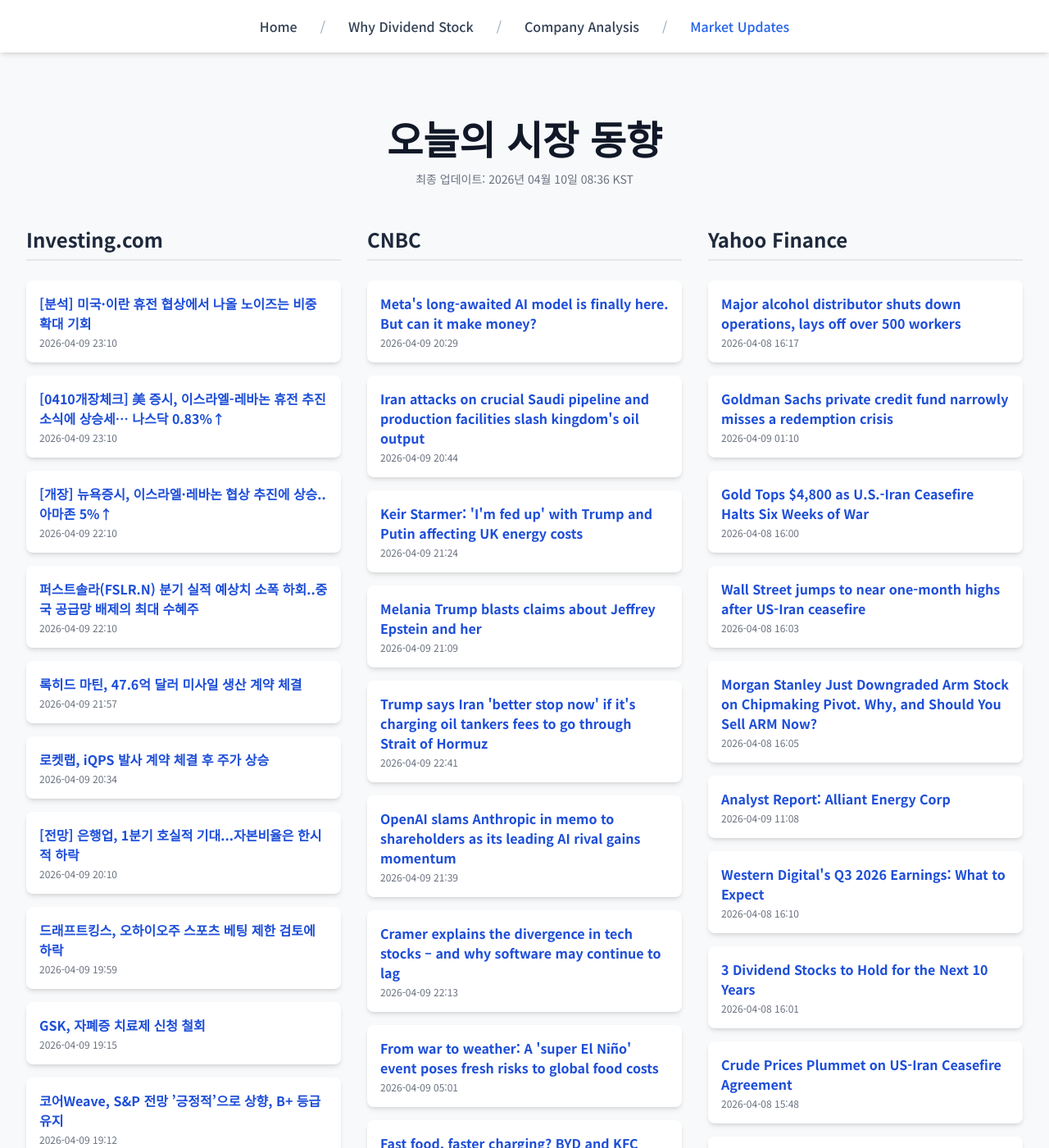
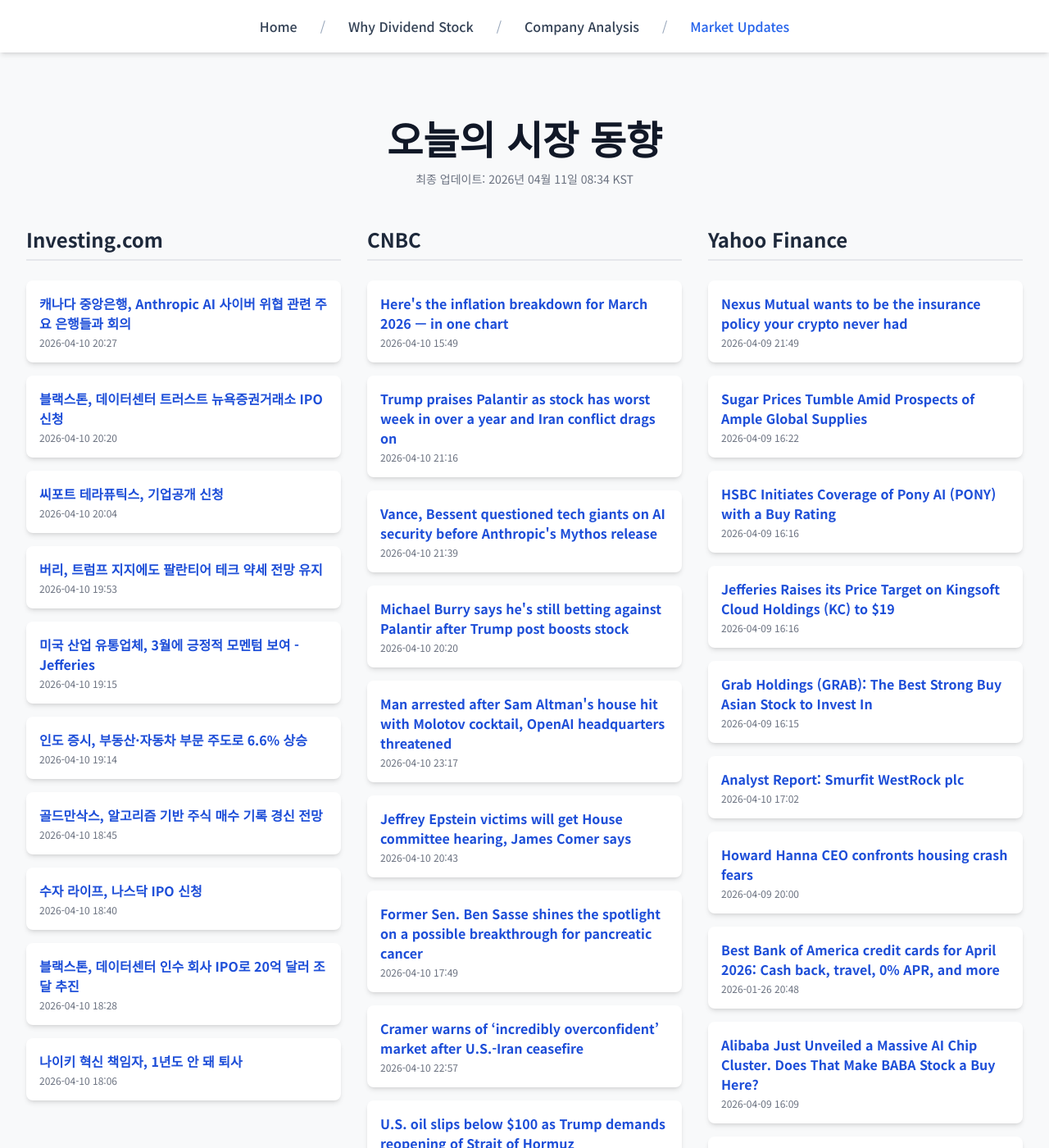
Before and after one commit to Kay-Hwang/my-company-analysis, a Jekyll site: the page built from market-updates.html, in a window 1280 px wide and 1400 px high. Shown: the whole window at 82% size. Built offline with Jekyll 4.4.1, drawn with Linux system fonts in a browser that asks for light colours; nearby versions of some CDN libraries; a script that is not in the unit is left out; some of the changed text lies outside the part shown.

Commit message:
Update daily data

```diff
--- a/_data/latest_data.json
+++ b/_data/latest_data.json
@@ -1,190 +1,190 @@
 {
-  "lastUpdated": "2026년 04월 10일 08:36 KST",
+  "lastUpdated": "2026년 04월 11일 08:34 KST",
   "news": {
     "investing": [
       {
-        "title": "[분석] 미국·이란 휴전 협상에서 나올 노이즈는 비중확대 기회",
-        "link": "https://kr.investing.com/news/stock-market-news/article-1894931",
-        "pubDate": "2026-04-09 23:10:25",
-        "summary": "[분석] 미국·이란 휴전 협상에서 나올 노이즈는 비중확대 기회"
+        "title": "캐나다 중앙은행, Anthropic AI 사이버 위협 관련 주요 은행들과 회의",
+        "link": "https://kr.investing.com/news/stock-market-news/article-93CH-1895965",
+        "pubDate": "2026-04-10 20:27:10",
+        "summary": "캐나다 중앙은행, Anthropic AI 사이버 위협 관련 주요 은행들과 회의"
       },
       {
-        "title": "[0410개장체크] 美 증시, 이스라엘-레바논 휴전 추진 소식에 상승세… 나스닥 0.83%↑",
-        "link": "https://kr.investing.com/news/stock-market-news/article-1894929",
-        "pubDate": "2026-04-09 23:10:09",
-        "summary": "[0410개장체크] 美 증시, 이스라엘-레바논 휴전 추진 소식에 상승세… 나스닥 0.83%↑"
+        "title": "블랙스톤, 데이터센터 트러스트 뉴욕증권거래소 IPO 신청",
+        "link": "https://kr.investing.com/news/stock-market-news/article-432SI-1895959",
+        "pubDate": "2026-04-10 20:20:11",
+        "summary": "블랙스톤, 데이터센터 트러스트 뉴욕증권거래소 IPO 신청"
       },
       {
-        "title": "[개장] 뉴욕증시, 이스라엘·레바논 협상 추진에 상승..아마존 5%↑",
-        "link": "https://kr.investing.com/news/stock-market-news/article-1894898",
-        "pubDate": "2026-04-09 22:10:25",
-        "summary": "[개장] 뉴욕증시, 이스라엘·레바논 협상 추진에 상승..아마존 5%↑"
+        "title": "씨포트 테라퓨틱스, 기업공개 신청",
+        "link": "https://kr.investing.com/news/stock-market-news/article-432SI-1895930",
+        "pubDate": "2026-04-10 20:04:04",
+        "summary": "씨포트 테라퓨틱스, 기업공개 신청"
       },
       {
-        "title": "퍼스트솔라(FSLR.N) 분기 실적 예상치 소폭 하회..중국 공급망 배제의 최대 수혜주",
-        "link": "https://kr.investing.com/news/stock-market-news/article-1894897",
-        "pubDate": "2026-04-09 22:10:24",
-        "summary": "퍼스트솔라(FSLR.N) 분기 실적 예상치 소폭 하회..중국 공급망 배제의 최대 수혜주"
+        "title": "버리, 트럼프 지지에도 팔란티어 테크 약세 전망 유지",
+        "link": "https://kr.investing.com/news/stock-market-news/article-93CH-1895921",
+        "pubDate": "2026-04-10 19:53:18",
+        "summary": "버리, 트럼프 지지에도 팔란티어 테크 약세 전망 유지"
       },
       {
-        "title": "록히드 마틴, 47.6억 달러 미사일 생산 계약 체결",
-        "link": "https://kr.investing.com/news/stock-market-news/article-93CH-1894890",
-        "pubDate": "2026-04-09 21:57:25",
-        "summary": "록히드 마틴, 47.6억 달러 미사일 생산 계약 체결"
+        "title": "미국 산업 유통업체, 3월에 긍정적 모멘텀 보여 - Jefferies",
+        "link": "https://kr.investing.com/news/stock-market-news/article-93CH-1895904",
+        "pubDate": "2026-04-10 19:15:43",
+        "summary": "미국 산업 유통업체, 3월에 긍정적 모멘텀 보여 - Jefferies"
       },
       {
-        "title": "로켓랩, iQPS 발사 계약 체결 후 주가 상승",
-        "link": "https://kr.investing.com/news/stock-market-news/article-93CH-1894773",
-        "pubDate": "2026-04-09 20:34:03",
-        "summary": "로켓랩, iQPS 발사 계약 체결 후 주가 상승"
+        "title": "인도 증시, 부동산·자동차 부문 주도로 6.6% 상승",
+        "link": "https://kr.investing.com/news/stock-market-news/article-93CH-1895903",
+        "pubDate": "2026-04-10 19:14:27",
+        "summary": "인도 증시, 부동산·자동차 부문 주도로 6.6% 상승"
       },
       {
-        "title": "[전망] 은행업, 1분기 호실적 기대...자본비율은 한시적 하락",
-        "link": "https://kr.investing.com/news/stock-market-news/article-1894719",
-        "pubDate": "2026-04-09 20:10:25",
-        "summary": "[전망] 은행업, 1분기 호실적 기대...자본비율은 한시적 하락"
+        "title": "골드만삭스, 알고리즘 기반 주식 매수 기록 경신 전망",
+        "link": "https://kr.investing.com/news/stock-market-news/article-93CH-1895888",
+        "pubDate": "2026-04-10 18:45:22",
+        "summary": "골드만삭스, 알고리즘 기반 주식 매수 기록 경신 전망"
       },
       {
-        "title": "드래프트킹스, 오하이오주 스포츠 베팅 제한 검토에 하락",
-        "link": "https://kr.investing.com/news/stock-market-news/article-93CH-1894702",
-        "pubDate": "2026-04-09 19:59:01",
-        "summary": "드래프트킹스, 오하이오주 스포츠 베팅 제한 검토에 하락"
+        "title": "수자 라이프, 나스닥 IPO 신청",
+        "link": "https://kr.investing.com/news/stock-market-news/article-432SI-1895886",
+        "pubDate": "2026-04-10 18:40:04",
+        "summary": "수자 라이프, 나스닥 IPO 신청"
       },
       {
-        "title": "GSK, 자폐증 치료제 신청 철회",
-        "link": "https://kr.investing.com/news/stock-market-news/article-93CH-1894694",
-        "pubDate": "2026-04-09 19:15:08",
-        "summary": "GSK, 자폐증 치료제 신청 철회"
+        "title": "블랙스톤, 데이터센터 인수 회사 IPO로 20억 달러 조달 추진",
+        "link": "https://kr.investing.com/news/stock-market-news/article-93CH-1895882",
+        "pubDate": "2026-04-10 18:28:35",
+        "summary": "블랙스톤, 데이터센터 인수 회사 IPO로 20억 달러 조달 추진"
       },
       {
-        "title": "코어Weave, S&P 전망 ’긍정적’으로 상향, B+ 등급 유지",
-        "link": "https://kr.investing.com/news/stock-market-news/article-93CH-1894692",
-        "pubDate": "2026-04-09 19:12:19",
-        "summary": "코어Weave, S&P 전망 ’긍정적’으로 상향, B+ 등급 유지"
+        "title": "나이키 혁신 책임자, 1년도 안 돼 퇴사",
+        "link": "https://kr.investing.com/news/stock-market-news/article-93CH-1895875",
+        "pubDate": "2026-04-10 18:06:38",
+        "summary": "나이키 혁신 책임자, 1년도 안 돼 퇴사"
       }
     ],
     "cnbc": [
       {
-        "title": "Meta's long-awaited AI model is finally here. But can it make money?",
-        "link": "https://www.cnbc.com/2026/04/09/metas-long-awaited-ai-model-is-finally-here-but-can-it-make-money.html",
-        "pubDate": "Thu, 09 Apr 2026 20:29:52 GMT",
-        "summary": "After releasing its first major AI model in a year called Muse Spark, Meta now has to figure out how to turn it into a business."
+        "title": "Here's the inflation breakdown for March 2026 — in one chart",
+        "link": "https://www.cnbc.com/2026/04/10/cpi-inflation-march-2026-breakdown.html",
+        "pubDate": "Fri, 10 Apr 2026 15:49:16 GMT",
+        "summary": "The Iran war has pushed up gasoline, airline fares and other prices for consumers."
       },
       {
-        "title": "Iran attacks on crucial Saudi pipeline and production facilities slash kingdom's oil output",
-        "link": "https://www.cnbc.com/2026/04/09/iran-war-oil-saudi-arabia-east-west-pipeline.html",
-        "pubDate": "Thu, 09 Apr 2026 20:44:10 GMT",
-        "summary": "The damage to Saudi infrastructure will only compound the disruption to global oil supplies trigged by Iran's attacks on tankers in the Strait of Hormuz."
+        "title": "Trump praises Palantir as stock has worst week in over a year and Iran conflict drags on",
+        "link": "https://www.cnbc.com/2026/04/10/trump-pltr-palantir-stock-iran-war.html",
+        "pubDate": "Fri, 10 Apr 2026 21:16:19 GMT",
+        "summary": "Palantir's Maven platform have reportedly been used in the U.S. military campaign in Iran."
       },
       {
-        "title": "Keir Starmer: 'I'm fed up' with Trump and Putin affecting UK energy costs",
-        "link": "https://www.cnbc.com/2026/04/09/keir-starmer-fed-up-trump-putin-uk-energy-costs.html",
-        "pubDate": "Thu, 09 Apr 2026 21:24:19 GMT",
-        "summary": "Iran has effectively closed the Strait of Hormuz in the war with the U.S. and Israel, creating an oil supply crunch and sending global energy prices soaring."
+        "title": "Vance, Bessent questioned tech giants on AI security before Anthropic's Mythos release",
+        "link": "https://www.cnbc.com/2026/04/10/trump-white-house-ai-cyber-threat-anthropic-mythos.html",
+        "pubDate": "Fri, 10 Apr 2026 21:39:21 GMT",
+        "summary": "Bessent and Fed Chair Jerome Powell separately met with the heads of the biggest U.S. banks to address the potential cyber threat of Anthropic's Mythos."
       },
       {
-        "title": "Melania Trump blasts claims about Jeffrey Epstein and her",
-        "link": "https://www.cnbc.com/2026/04/09/jeffrey-epstein-melania-trump.html",
-        "pubDate": "Thu, 09 Apr 2026 21:09:28 GMT",
-        "summary": "The first lady acknowledged writing an email to Jeffrey Epstein's accomplice, Ghislaine Maxwell, in 2002, referencing a New York magazine profile about him."
+        "title": "Michael Burry says he's still betting against Palantir after Trump post boosts stock",
+        "link": "https://www.cnbc.com/2026/04/10/michael-burry-says-hes-still-betting-against-palantir-after-trump-post-boosts-stock.html",
+        "pubDate": "Fri, 10 Apr 2026 20:20:12 GMT",
+        "summary": "The investor of the \"Big Short\" fame said he continues to hold long-dated put options on the artificial intelligence software firm."
       },
       {
-        "title": "Trump says Iran 'better stop now' if it's charging oil tankers fees to go through Strait of Hormuz",
-        "link": "https://www.cnbc.com/2026/04/09/trump-iran-strait-of-hormuz-oil-toll.html",
-        "pubDate": "Thu, 09 Apr 2026 22:41:02 GMT",
-        "summary": "President Donald Trump said that Iran \"better stop now\" if it's charging fees to oil tankers passing through the Strait of Hormuz."
+        "title": "Man arrested after Sam Altman's house hit with Molotov cocktail, OpenAI headquarters threatened",
+        "link": "https://www.cnbc.com/2026/04/10/sam-altman-house-hit-with-molotov-cocktail-openai-office-threatened.html",
+        "pubDate": "Fri, 10 Apr 2026 23:17:40 GMT",
+        "summary": "Police arrested a suspect at OpenAI's headquarters for allegedly threatening arson after an attack on CEO Sam Altman's home."
       },
       {
-        "title": "OpenAI slams Anthropic in memo to shareholders as its leading AI rival gains momentum",
-        "link": "https://www.cnbc.com/2026/04/09/openai-slams-anthropic-in-memo-to-shareholders-as-rival-gains-momentum.html",
-        "pubDate": "Thu, 09 Apr 2026 21:39:39 GMT",
-        "summary": "OpenAI sent a memo to investors blasting chief rival Anthropic for \"operating on a meaningfully smaller curve.\""
+        "title": "Jeffrey Epstein victims will get House committee hearing, James Comer says",
+        "link": "https://www.cnbc.com/2026/04/10/epstein-melania-trump-victims-house-hearings.html",
+        "pubDate": "Fri, 10 Apr 2026 20:43:03 GMT",
+        "summary": "Rep. James Comer's promise came a day after first lady Melania Trump urged Congress to give victims of Jeffrey Epstein a public hearing so \"we have the truth.\""
       },
       {
-        "title": "Cramer explains the divergence in tech stocks – and why software may continue to lag",
-        "link": "https://www.cnbc.com/2026/04/09/jim-cramer-tech-stocks-diverge.html",
-        "pubDate": "Thu, 09 Apr 2026 22:13:47 GMT",
-        "summary": "Jim Cramer marveled at the divergent fates of technology stocks — from hardware winners like Intel to software losers like Salesforce and Adobe."
+        "title": "Former Sen. Ben Sasse shines the spotlight on a possible breakthrough for pancreatic cancer",
+        "link": "https://www.cnbc.com/2026/04/10/ben-sasse-shines-spotlight-on-daraxonrasib-for-pancreatic-cancer.html",
+        "pubDate": "Fri, 10 Apr 2026 17:49:43 GMT",
+        "summary": "Former Sen. Ben Sasse is taking Revolution Medicines' daraxonrasib, which has shown promise as a treatment for pancreatic cancer."
       },
       {
-        "title": "From war to weather: A 'super El Niño' event poses fresh risks to global food costs",
-        "link": "https://www.cnbc.com/2026/04/09/el-nino-food-risks-iran-war-fertilizer-weather.html",
-        "pubDate": "Thu, 09 Apr 2026 05:01:10 GMT",
-        "summary": "An unusually powerful El Niño weather event could take shape later this year, exacerbating global food security fears."
+        "title": "Cramer warns of ‘incredibly overconfident’ market after U.S.-Iran ceasefire",
+        "link": "https://www.cnbc.com/2026/04/10/cramer-warns-overconfident-market-after-us-iran-ceasefire.html",
+        "pubDate": "Fri, 10 Apr 2026 22:57:10 GMT",
+        "summary": "\"The idea that everything will finally go right in the Middle East seems like a real stretch to me,\" Cramer said."
       },
       {
-        "title": "Fast food, faster charging? BYD and KFC China collaborate to offer 9-minute refueling stations",
-        "link": "https://www.cnbc.com/2026/04/09/byd-and-kfc-collaborate-to-offer-9-minute-refueling-stations-in-china.html",
-        "pubDate": "Thu, 09 Apr 2026 08:51:39 GMT",
-        "summary": "BYD announced Wednesday a partnership with KFC China to develop a network of \"nine-minute\" drive-thrus across the mainland."
+        "title": "U.S. oil slips below $100 as Trump demands reopening of Strait of Hormuz",
+        "link": "https://www.cnbc.com/2026/04/10/oil-price-wti-brent-saudi-pipeline-attack-middle-east-war.html",
+        "pubDate": "Fri, 10 Apr 2026 18:57:26 GMT",
+        "summary": "U.S. President Donald Trump on Thursday warned Iran to \"stop now\" if it was charging tankers to transit the Strait of Hormuz."
       },
       {
-        "title": "The Strait of Hormuz is not open as Iran controls access after ceasefire, UAE oil CEO says",
-        "link": "https://www.cnbc.com/2026/04/09/iran-war-oil-strait-hormuz-tanker-ship-uae.html",
-        "pubDate": "Thu, 09 Apr 2026 16:43:20 GMT",
-        "summary": "Sultan Ahmed Al Jaber demanded a full reopening of the strait, warning that the oil supply disruption will increase if Iran maintains control of the passage."
+        "title": "Trump's 250-foot 'triumphal arch' would loom over Potomac, new renderings show",
+        "link": "https://www.cnbc.com/2026/04/10/trump-arch-renderings-arlington.html",
+        "pubDate": "Fri, 10 Apr 2026 22:02:59 GMT",
+        "summary": "Rep. Don Beyer said \"President Trump is focused on a taxpayer-funded vanity project that would choke traffic, block our skyline, and tower over sacred ground.\""
       }
     ],
     "yahoo": [
       {
-        "title": "Major alcohol distributor shuts down operations, lays off over 500 workers",
-        "link": "https://finance.yahoo.com/economy/policy/articles/major-alcohol-distributor-shuts-down-161700316.html",
-        "pubDate": "2026-04-08T16:17:00Z",
-        "summary": "Major alcohol distributor shuts down operations, lays off over 500 workers"
+        "title": "Nexus Mutual wants to be the insurance policy your crypto never had",
+        "link": "https://finance.yahoo.com/markets/crypto/articles/nexus-mutual-wants-insurance-policy-214900982.html",
+        "pubDate": "2026-04-09T21:49:00Z",
+        "summary": "Nexus Mutual wants to be the insurance policy your crypto never had"
       },
       {
-        "title": "Goldman Sachs private credit fund narrowly misses a redemption crisis",
-        "link": "https://finance.yahoo.com/markets/stocks/articles/goldman-sachs-private-credit-fund-011036832.html",
-        "pubDate": "2026-04-09T01:10:36Z",
-        "summary": "Goldman Sachs private credit fund narrowly misses a redemption crisis"
+        "title": "Sugar Prices Tumble Amid Prospects of Ample Global Supplies",
+        "link": "https://finance.yahoo.com/markets/commodities/articles/sugar-prices-tumble-amid-prospects-162251138.html",
+        "pubDate": "2026-04-09T16:22:51Z",
+        "summary": "Sugar Prices Tumble Amid Prospects of Ample Global Supplies"
       },
       {
-        "title": "Gold Tops $4,800 as U.S.-Iran Ceasefire Halts Six Weeks of War",
-        "link": "https://finance.yahoo.com/markets/commodities/articles/gold-tops-4-800-u-160000712.html",
-        "pubDate": "2026-04-08T16:00:00Z",
-        "summary": "Gold Tops $4,800 as U.S.-Iran Ceasefire Halts Six Weeks of War"
+        "title": "HSBC Initiates Coverage of Pony AI (PONY) with a Buy Rating",
+        "link": "https://finance.yahoo.com/markets/stocks/articles/hsbc-initiates-coverage-pony-ai-161601079.html",
+        "pubDate": "2026-04-09T16:16:01Z",
+        "summary": "HSBC Initiates Coverage of Pony AI (PONY) with a Buy Rating"
       },
       {
-        "title": "Wall Street jumps to near one-month highs after US-Iran ceasefire",
-        "link": "https://finance.yahoo.com/markets/stocks/articles/wall-street-jumps-near-one-160351408.html",
-        "pubDate": "2026-04-08T16:03:51Z",
-        "summary": "Wall Street jumps to near one-month highs after US-Iran ceasefire"
+        "title": "Jefferies Raises its Price Target on Kingsoft Cloud Holdings (KC) to $19",
+        "link": "https://finance.yahoo.com/markets/stocks/articles/jefferies-raises-price-target-kingsoft-161611663.html",
+        "pubDate": "2026-04-09T16:16:11Z",
+        "summary": "Jefferies Raises its Price Target on Kingsoft Cloud Holdings (KC) to $19"
       },
       {
-        "title": "Morgan Stanley Just Downgraded Arm Stock on Chipmaking Pivot. Why, and Should You Sell ARM Now?",
-        "link": "https://finance.yahoo.com/markets/stocks/articles/morgan-stanley-just-downgraded-arm-160501665.html",
-        "pubDate": "2026-04-08T16:05:01Z",
-        "summary": "Morgan Stanley Just Downgraded Arm Stock on Chipmaking Pivot. Why, and Should You Sell ARM Now?"
+        "title": "Grab Holdings (GRAB): The Best Strong Buy Asian Stock to Invest In",
+        "link": "https://finance.yahoo.com/markets/stocks/articles/grab-holdings-grab-best-strong-161511721.html",
+        "pubDate": "2026-04-09T16:15:11Z",
+        "summary": "Grab Holdings (GRAB): The Best Strong Buy Asian Stock to Invest In"
       },
       {
-        "title": "Analyst Report: Alliant Energy Corp",
-        "link": "https://finance.yahoo.com/research/reports/ARGUS_3152_AnalystReport_1775732892000?yptr=yahoo&ncid=yahooproperties_plusresear_nm5q6ze1cei",
-        "pubDate": "2026-04-09T11:08:12Z",
-        "summary": "Analyst Report: Alliant Energy Corp"
+        "title": "Analyst Report: Smurfit WestRock plc",
+        "link": "https://finance.yahoo.com/research/reports/ARGUS_6347_AnalystReport_1775840520000?yptr=yahoo&ncid=yahooproperties_plusresear_nm5q6ze1cei",
+        "pubDate": "2026-04-10T17:02:00Z",
+        "summary": "Analyst Report: Smurfit WestRock plc"
       },
       {
-        "title": "Western Digital's Q3 2026 Earnings: What to Expect",
-        "link": "https://finance.yahoo.com/markets/stocks/articles/western-digitals-q3-2026-earnings-161007579.html",
-        "pubDate": "2026-04-08T16:10:07Z",
-        "summary": "Western Digital's Q3 2026 Earnings: What to Expect"
+        "title": "Howard Hanna CEO confronts housing crash fears",
+        "link": "https://finance.yahoo.com/markets/stocks/articles/howard-hanna-ceo-confronts-housing-200049242.html",
+        "pubDate": "2026-04-09T20:00:49Z",
+        "summary": "Howard Hanna CEO confronts housing crash fears"
       },
       {
-        "title": "3 Dividend Stocks to Hold for the Next 10 Years",
-        "link": "https://finance.yahoo.com/markets/stocks/articles/3-dividend-stocks-hold-next-160100098.html",
-        "pubDate": "2026-04-08T16:01:00Z",
-        "summary": "3 Dividend Stocks to Hold for the Next 10 Years"
+        "title": "Best Bank of America credit cards for April 2026: Cash back, travel, 0% APR, and more",
+        "link": "https://finance.yahoo.com/personal-finance/credit-cards/article/best-bank-of-america-credit-cards-204820061.html",
+        "pubDate": "2026-01-26T20:48:20Z",
+        "summary": "Best Bank of America credit cards for April 2026: Cash back, travel, 0% APR, and more"
       },
       {
-        "title": "Crude Prices Plummet on US-Iran Ceasefire Agreement",
-        "link": "https://finance.yahoo.com/markets/commodities/articles/crude-prices-plummet-us-iran-154800077.html",
-        "pubDate": "2026-04-08T15:48:00Z",
-        "summary": "Crude Prices Plummet on US-Iran Ceasefire Agreement"
+        "title": "Alibaba Just Unveiled a Massive AI Chip Cluster. Does That Make BABA Stock a Buy Here?",
+        "link": "https://finance.yahoo.com/markets/stocks/articles/alibaba-just-unveiled-massive-ai-160945178.html",
+        "pubDate": "2026-04-09T16:09:45Z",
+        "summary": "Alibaba Just Unveiled a Massive AI Chip Cluster. Does That Make BABA Stock a Buy Here?"
       },
       {
-        "title": "Gen Z is opening more credit cards and seeing their credit scores drop",
-        "link": "https://finance.yahoo.com/economy/article/gen-z-is-opening-more-credit-cards-and-seeing-their-credit-scores-drop-154613305.html",
-        "pubDate": "2026-04-08T15:46:13Z",
-        "summary": "Gen Z is opening more credit cards and seeing their credit scores drop"
+        "title": "Foldable iPhones Are Reportedly Still on Track for September. Should You Buy AAPL Stock Here?",
+        "link": "https://finance.yahoo.com/markets/stocks/articles/foldable-iphones-reportedly-still-track-160725510.html",
+        "pubDate": "2026-04-09T16:07:25Z",
+        "summary": "Foldable iPhones Are Reportedly Still on Track for September. Should You Buy AAPL Stock Here?"
       }
     ]
   }
```
